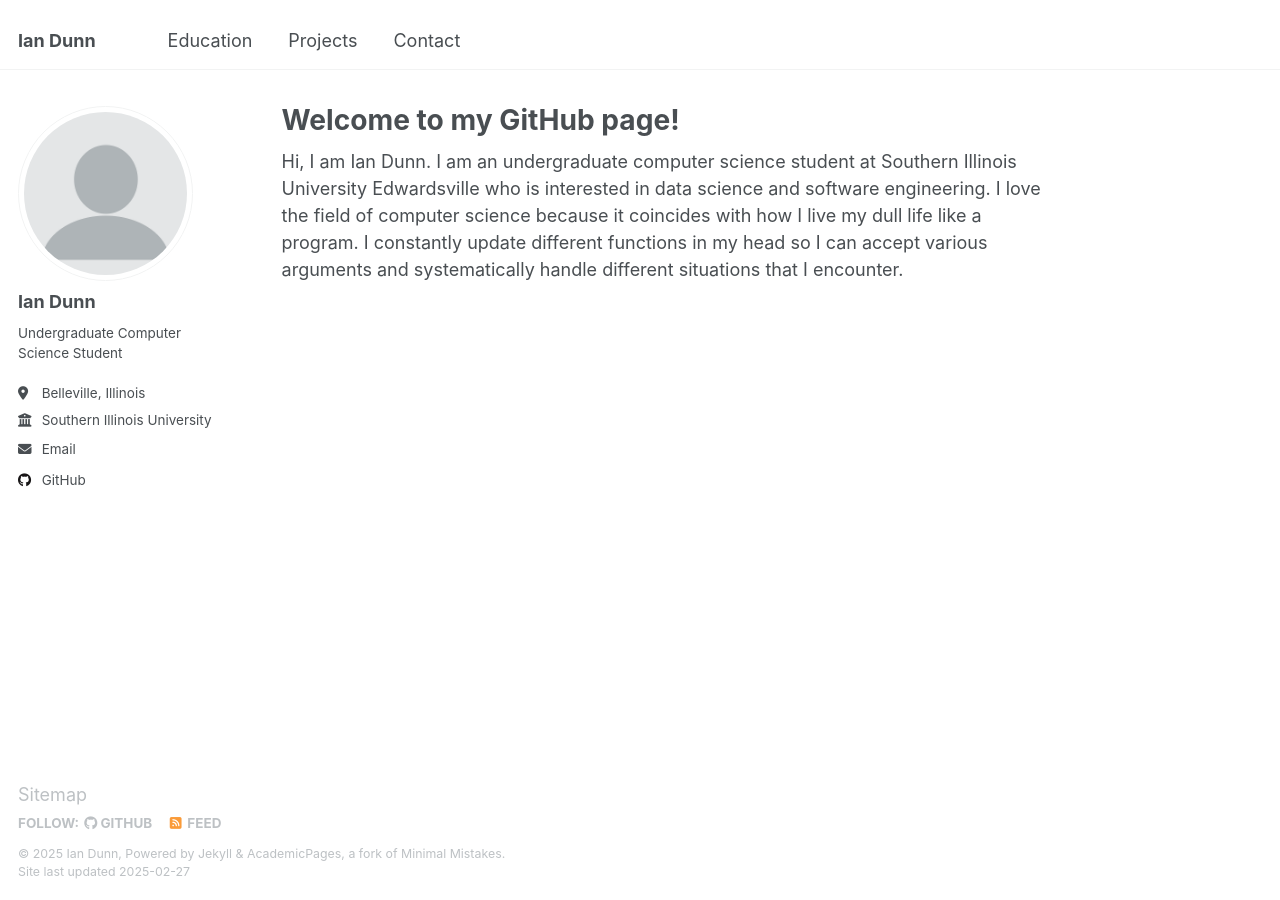
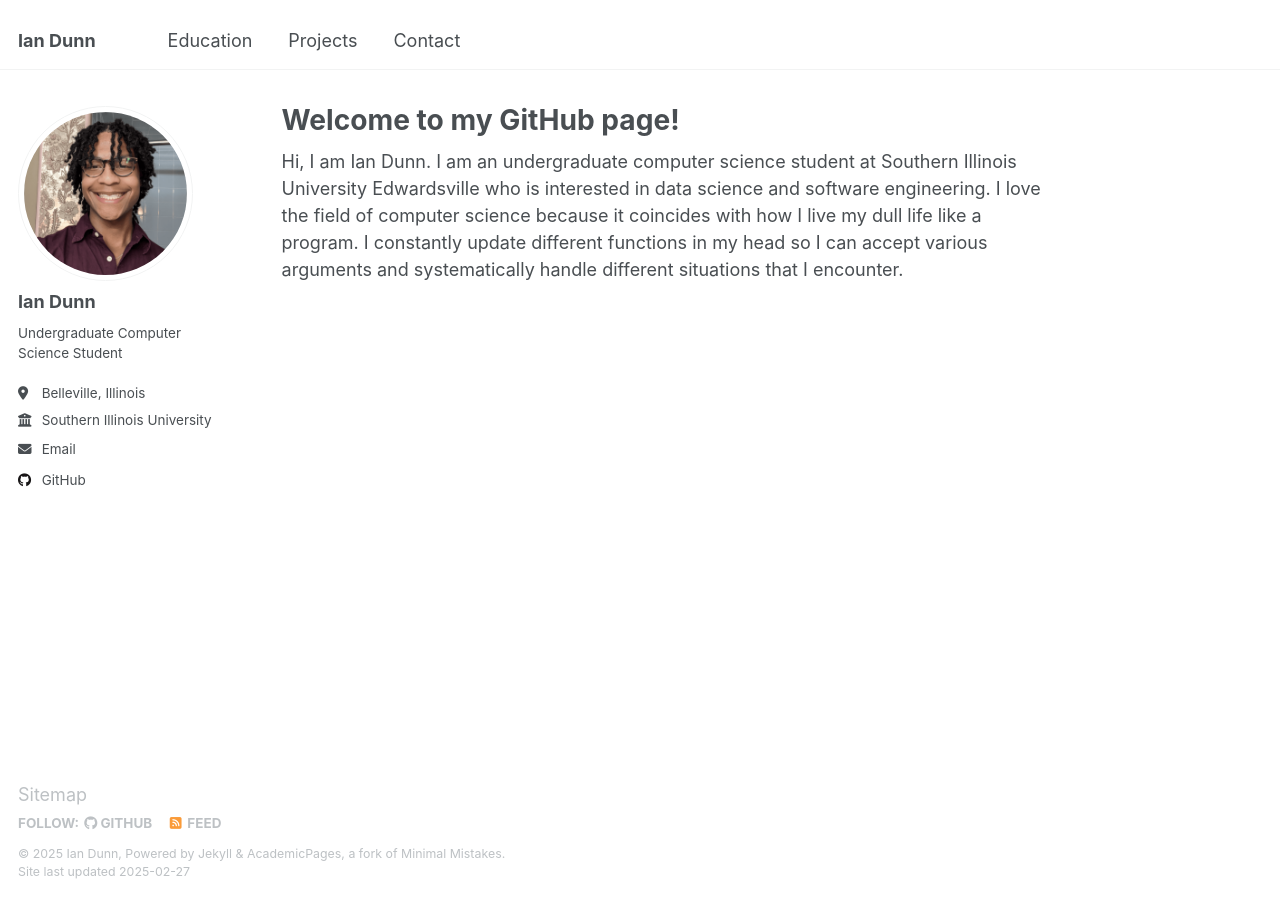
Before and after one commit to 1ntentions/1ntentions.github.io, a Jekyll site: the page built from _pages/about.md, in a window 1280 px wide. Built offline with Jekyll 4.4.1, drawn with Linux system fonts in a browser that asks for light colours.

Commit message:
updated profile picture

```diff
--- a/_config.yml
+++ b/_config.yml
@@ -22,7 +22,7 @@ repository               : "1ntentions/1ntentions.github.io"
 #               Additional customization can be done by editing /_includes/author-profile.html
 author:
   # Biographic information
-  avatar           : "profile.png"
+  avatar           : "profilePicture.png"
   name             : "Ian Dunn"
   pronouns         : # example: "she/her"
   bio              : "Undergraduate Computer Science Student"
```
